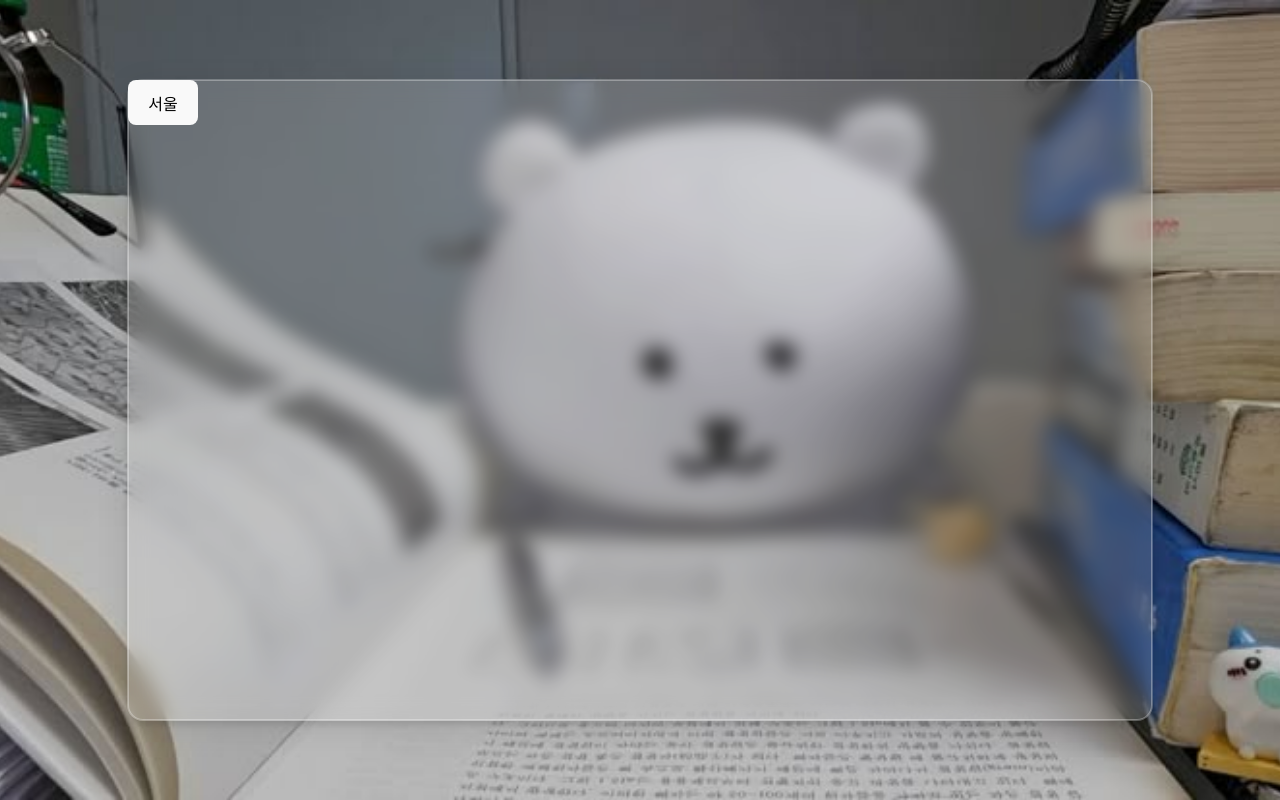
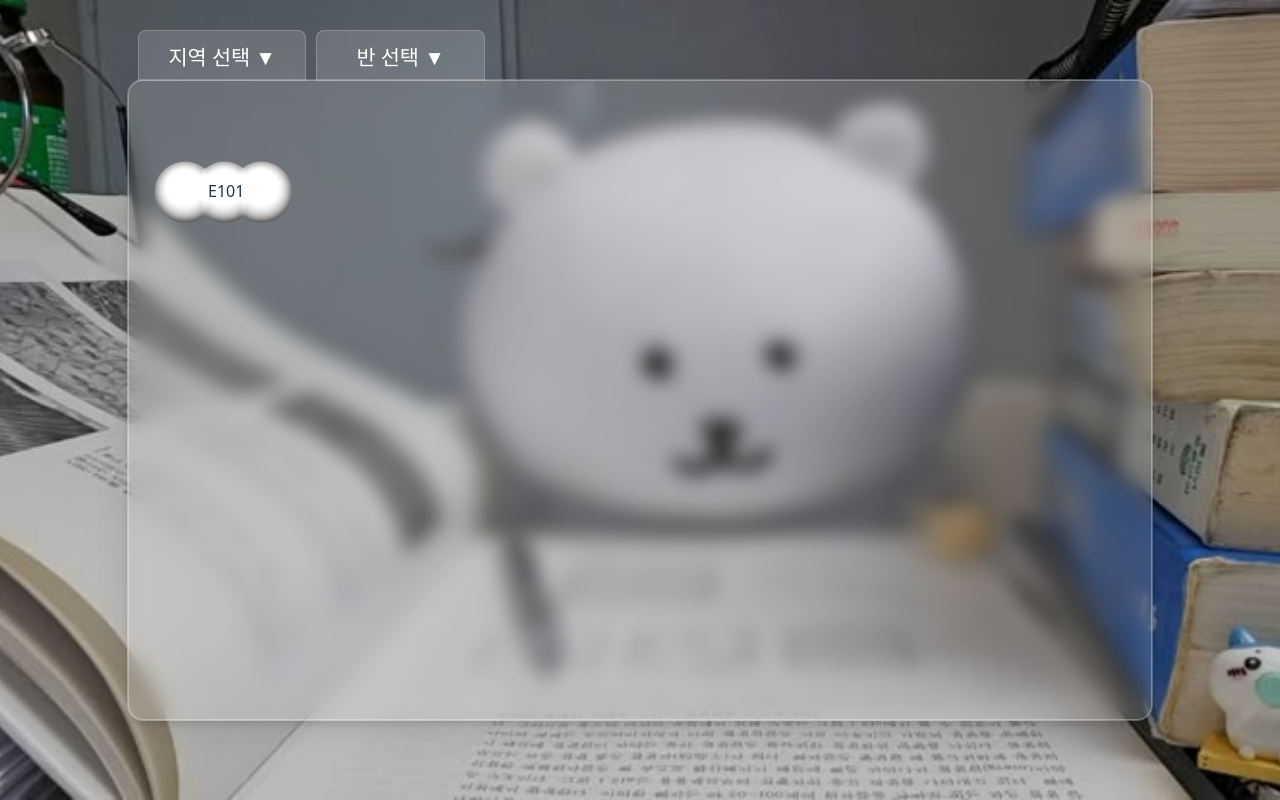
Before and after one commit to yereeeeeee/address-13th, a React (Vite) app in the folder client/: page /list in a window 1280 px wide. Built offline with nearby package versions, Linux system fonts and the light colour scheme; a web font is replaced by a local one.

Commit message:
feat: list 페이지 제작
- list folder tab 제작
- 지역, 반 드롭다운 제작
- 팀 버튼 제작

```diff
--- a/client/index.html
+++ b/client/index.html
@@ -1,4 +1,4 @@
-<!doctype html>
+<!DOCTYPE html>
 <html lang="en">
   <head>
     <meta charset="UTF-8" />
--- a/client/package.json
+++ b/client/package.json
@@ -10,6 +10,10 @@
     "preview": "vite preview"
   },
   "dependencies": {
+    "@emotion/react": "^11.14.0",
+    "@emotion/styled": "^11.14.1",
+    "@mui/material": "^7.2.0",
+    "@mui/styled-engine-sc": "^7.2.0",
     "react": "^19.1.0",
     "react-dom": "^19.1.0",
     "react-router-dom": "^7.7.1",
--- /dev/null
+++ b/client/src/components/Buttons/ClassSelectTab.tsx
@@ -0,0 +1,71 @@
+import Button from "@mui/material/Button";
+import Menu from "@mui/material/Menu";
+import MenuItem from "@mui/material/MenuItem";
+
+interface ClassSelectTabProps {
+  classAnchorEl: HTMLElement | null;
+  setClassAnchorEl: (el: HTMLElement | null) => void;
+  selectedClass: string;
+  setSelectedClass: (value: string) => void;
+  setClass: (value: string) => void;
+  selectedRegion: string;
+  seoulLength: number;
+  etcLength: number;
+}
+
+const ClassSelectTab = ({
+  classAnchorEl,
+  setClassAnchorEl,
+  selectedClass,
+  setSelectedClass,
+  setClass,
+  selectedRegion,
+  seoulLength,
+  etcLength,
+}: ClassSelectTabProps) => {
+  const length = selectedRegion === "서울" ? seoulLength : etcLength;
+
+  return (
+    <div>
+      <button
+        id="class-button"
+        aria-controls={Boolean(classAnchorEl) ? "class-menu" : undefined}
+        aria-haspopup="true"
+        aria-expanded={Boolean(classAnchorEl) ? "true" : undefined}
+        onClick={(e) => setClassAnchorEl(e.currentTarget)}
+        disabled={!selectedRegion}
+      >
+        {selectedClass ? `${selectedClass}반` : "반 선택 ▼"}
+      </button>
+      <Menu
+        id="class-menu"
+        anchorEl={classAnchorEl}
+        open={Boolean(classAnchorEl)}
+        onClose={() => setClassAnchorEl(null)}
+        slotProps={{
+          list: {
+            "aria-labelledby": "class-button",
+          },
+        }}
+      >
+        {Array.from({ length }).map((_, i) => {
+          const classStr = (i + 1).toString();
+          return (
+            <MenuItem
+              key={i}
+              onClick={() => {
+                setClass(classStr);
+                setSelectedClass(classStr);
+                setClassAnchorEl(null);
+              }}
+            >
+              {classStr}반
+            </MenuItem>
+          );
+        })}
+      </Menu>
+    </div>
+  );
+};
+
+export default ClassSelectTab;
--- /dev/null
+++ b/client/src/components/Buttons/RegionSelectTab.tsx
@@ -0,0 +1,59 @@
+import Button from "@mui/material/Button";
+import Menu from "@mui/material/Menu";
+import MenuItem from "@mui/material/MenuItem";
+
+interface RegionSelectTabProps {
+  regionAnchorEl: HTMLElement | null;
+  setRegionAnchorEl: (el: HTMLElement | null) => void;
+  selectedRegion: string;
+  setselectedRegion: (value: string) => void;
+  setRegion: (value: string) => void;
+}
+
+const RegionSelectTab = ({
+  regionAnchorEl,
+  setRegionAnchorEl,
+  selectedRegion,
+  setselectedRegion,
+  setRegion,
+}: RegionSelectTabProps) => {
+  return (
+    <div>
+      <button
+        id="region-button"
+        aria-controls={Boolean(regionAnchorEl) ? "region-menu" : undefined}
+        aria-haspopup="true"
+        aria-expanded={Boolean(regionAnchorEl) ? "true" : undefined}
+        onClick={(e) => setRegionAnchorEl(e.currentTarget)}
+      >
+        {selectedRegion || "지역 선택 ▼"}
+      </button>
+      <Menu
+        id="region-menu"
+        anchorEl={regionAnchorEl}
+        open={Boolean(regionAnchorEl)}
+        onClose={() => setRegionAnchorEl(null)}
+        slotProps={{
+          list: {
+            "aria-labelledby": "region-button",
+          },
+        }}
+      >
+        {["서울", "대전", "광주", "구미", "부울경"].map((region) => (
+          <MenuItem
+            key={region}
+            onClick={() => {
+              setRegion(region);
+              setselectedRegion(region);
+              setRegionAnchorEl(null);
+            }}
+          >
+            {region}
+          </MenuItem>
+        ))}
+      </Menu>
+    </div>
+  );
+};
+
+export default RegionSelectTab;
--- /dev/null
+++ b/client/src/components/Buttons/TeamButton.tsx
@@ -0,0 +1,14 @@
+import styled from "styled-components";
+import buttonImg from "@/assets/buttonImg.png";
+
+const TeamButton = styled.div`
+  cursor: pointer;
+  background-image: url(${buttonImg});
+  background-repeat: no-repeat;
+  background-position: center;
+  background-size: contain;
+  padding: 2rem 4rem;
+  width: fit-content;
+  height: fit-content;
+`;
+export default TeamButton;
--- a/client/src/hooks/passwordButtonClick.ts
+++ b/client/src/hooks/passwordButtonClick.ts
@@ -7,6 +7,7 @@ const passwordButtonClick = (navigate: (path: string) => void) => {
     }
 
     if (pw === import.meta.env.VITE_PASSWORD) {
+      localStorage.setItem("isLoggedin", "true");
       navigate("/list");
       return;
     } else {
--- /dev/null
+++ b/client/src/hooks/setClass.ts
@@ -0,0 +1,5 @@
+const setClass = (cls: string) => {
+  localStorage.setItem("class", cls);
+};
+
+export default setClass;
--- /dev/null
+++ b/client/src/hooks/setRegion.ts
@@ -0,0 +1,5 @@
+const setRegion = (reg: string) => {
+  localStorage.setItem("region", reg);
+};
+
+export default setRegion;
--- a/client/src/index.css
+++ b/client/src/index.css
@@ -1,3 +1,13 @@
+/* font */
+@font-face {
+  font-family: "Ownglyph_ParkDaHyun";
+  src: url("https://fastly.jsdelivr.net/gh/projectnoonnu/2411-3@1.0/Ownglyph_ParkDaHyun.woff2")
+    format("woff2");
+  font-weight: normal;
+  font-style: normal;
+}
+
+/* CSS */
 :root {
   font-family: system-ui, Avenir, Helvetica, Arial, sans-serif;
   line-height: 1.5;
@@ -16,14 +26,14 @@
   height: 100vh;
 }
 
-a {
+/* a {
   font-weight: 500;
   color: #646cff;
   text-decoration: inherit;
 }
 a:hover {
   color: #535bf2;
-}
+} */
 
 body {
   margin: 0;
@@ -41,20 +51,14 @@ h1 {
 button {
   border-radius: 8px;
   border: 1px solid transparent;
-  padding: 0.6em 1.2em;
-  font-size: 1em;
-  font-weight: 500;
-  font-family: inherit;
-  background-color: #1a1a1a;
+  padding: 0.1em 1.3em;
+  font-size: 1.3em;
+  font-family: "Ownglyph_ParkDaHyun";
+  font-weight: lighter;
+  background-color: transparent;
   cursor: pointer;
   transition: border-color 0.25s;
-}
-button:hover {
-  border-color: #646cff;
-}
-button:focus,
-button:focus-visible {
-  outline: 4px auto -webkit-focus-ring-color;
+  color: white;
 }
 
 @media (prefers-color-scheme: light) {
@@ -65,7 +69,4 @@ button:focus-visible {
   a:hover {
     color: #747bff;
   }
-  button {
-    background-color: #f9f9f9;
-  }
 }
--- a/client/src/pages/ServerListPage.tsx
+++ b/client/src/pages/ServerListPage.tsx
@@ -1,13 +1,68 @@
+import { useEffect, useState } from "react";
+
+// styles
 import ListPageBackground from "@/styles/ListPageBackground";
 import ListWrap from "@/styles/ListWrap";
 import ButtonList from "@/styles/ButtonList";
+import TeamButton from "@/components/Buttons/TeamButton";
+import { FolderContainer, FolderBody, FolderTab } from "@/styles/FolderBox";
+
+// hooks
+import setClass from "@/hooks/setClass";
+import setRegion from "@/hooks/setRegion";
+
+// components
+import RegionSelectTab from "@/components/Buttons/RegionSelectTab";
+import ClassSelectTab from "@/components/Buttons/ClassSelectTab";
+
+const seoul_length = 7;
+const etc_length = 2;
 
 const ServerListPage = () => {
+  const [selectedRegion, setselectedRegion] = useState("");
+  const [selectedClass, setSelectedClass] = useState("");
+
+  useEffect(() => {
+    setselectedRegion(localStorage.getItem("region") ?? "");
+    setSelectedClass(localStorage.getItem("class") ?? "");
+  });
+
+  // dropdown menu
+  const [regionAnchorEl, setRegionAnchorEl] = useState<null | HTMLElement>(
+    null
+  );
+  const [classAnchorEl, setClassAnchorEl] = useState<null | HTMLElement>(null);
+
   return (
     <ListPageBackground>
       <ListWrap>
+        <FolderContainer>
+          <FolderTab>
+            <RegionSelectTab
+              regionAnchorEl={regionAnchorEl}
+              setRegionAnchorEl={setRegionAnchorEl}
+              selectedRegion={selectedRegion}
+              setselectedRegion={setselectedRegion}
+              setRegion={setRegion}
+            />
+          </FolderTab>
+          <FolderTab>
+            <ClassSelectTab
+              classAnchorEl={classAnchorEl}
+              setClassAnchorEl={setClassAnchorEl}
+              selectedClass={selectedClass}
+              setSelectedClass={setSelectedClass}
+              setClass={setClass}
+              selectedRegion={selectedRegion}
+              seoulLength={seoul_length}
+              etcLength={etc_length}
+            />
+          </FolderTab>
+        </FolderContainer>
+
+        {/* 팀 선택 */}
         <ButtonList>
-          <button>서울</button>
+          <TeamButton>E101</TeamButton>
         </ButtonList>
       </ListWrap>
     </ListPageBackground>
--- a/client/src/styles/ButtonList.tsx
+++ b/client/src/styles/ButtonList.tsx
@@ -1,7 +1,9 @@
 import styled from "styled-components";
 
-const ButtonList = styled.div`
-  display: flex;
+const ButtonList = styled.div<{ hidden?: boolean }>`
+  display: ${({ hidden }) => (hidden ? "none" : "flex")};
+  gap: 2rem;
+  margin: 1rem;
 `;
 
 export default ButtonList;
--- /dev/null
+++ b/client/src/styles/FolderBox.tsx
@@ -0,0 +1,28 @@
+import styled from "styled-components";
+
+const FolderContainer = styled.div`
+  display: flex;
+  gap: 10px;
+`;
+
+const FolderTab = styled.div`
+  position: relative;
+  top: -50px;
+  left: 10px;
+  width: 13vw;
+  height: 50px;
+  background: rgba(255, 255, 255, 0.15);
+  border-radius: 0.5rem 0.5rem 0 0;
+  border: 1px solid rgba(255, 255, 255, 0.2);
+  border-bottom: none;
+  backdrop-filter: blur(10px);
+  -webkit-backdrop-filter: blur(20px);
+  display: flex;
+  align-items: center;
+  justify-content: center;
+  font-weight: bold;
+`;
+
+const FolderBody = styled.div``;
+
+export { FolderContainer, FolderTab, FolderBody };
```
Also changed, not shown: client/src/assets/buttonImg.png (added), 1 other file (tests, documents, lock files or other folders).
